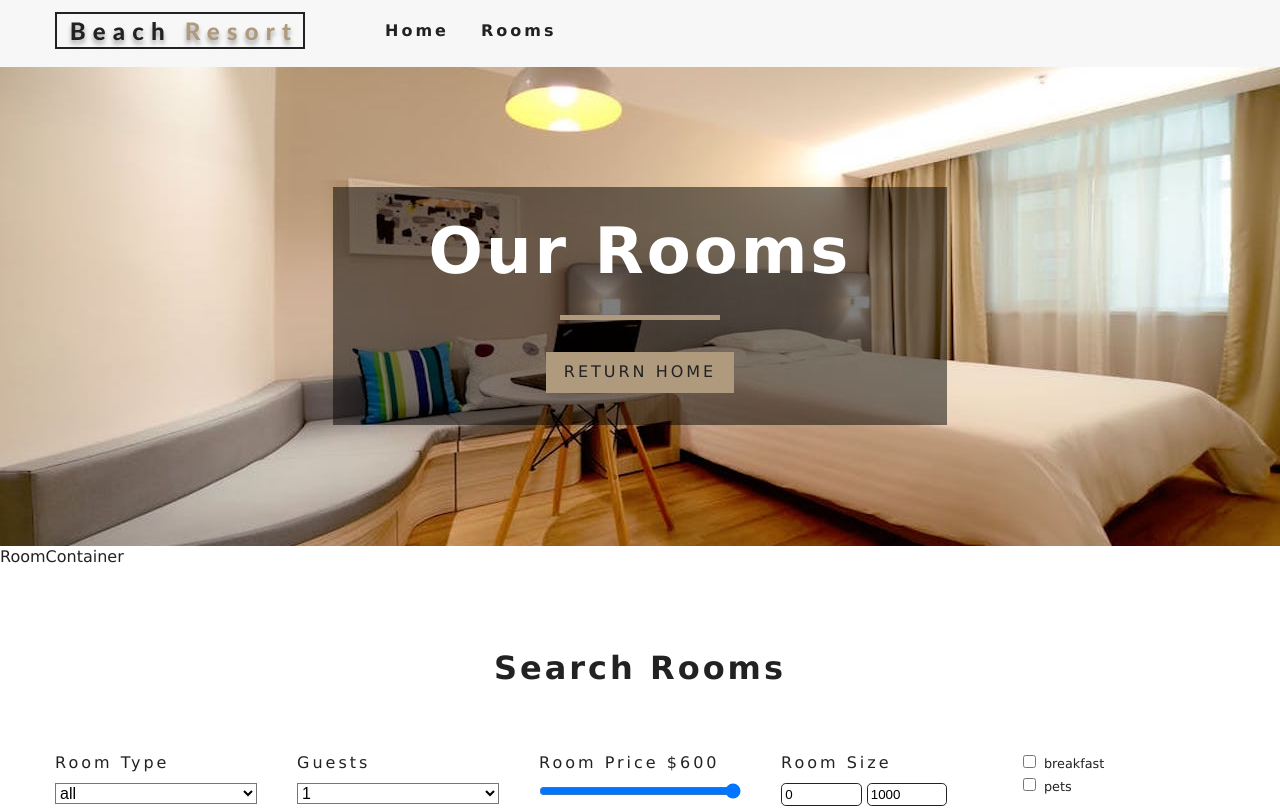
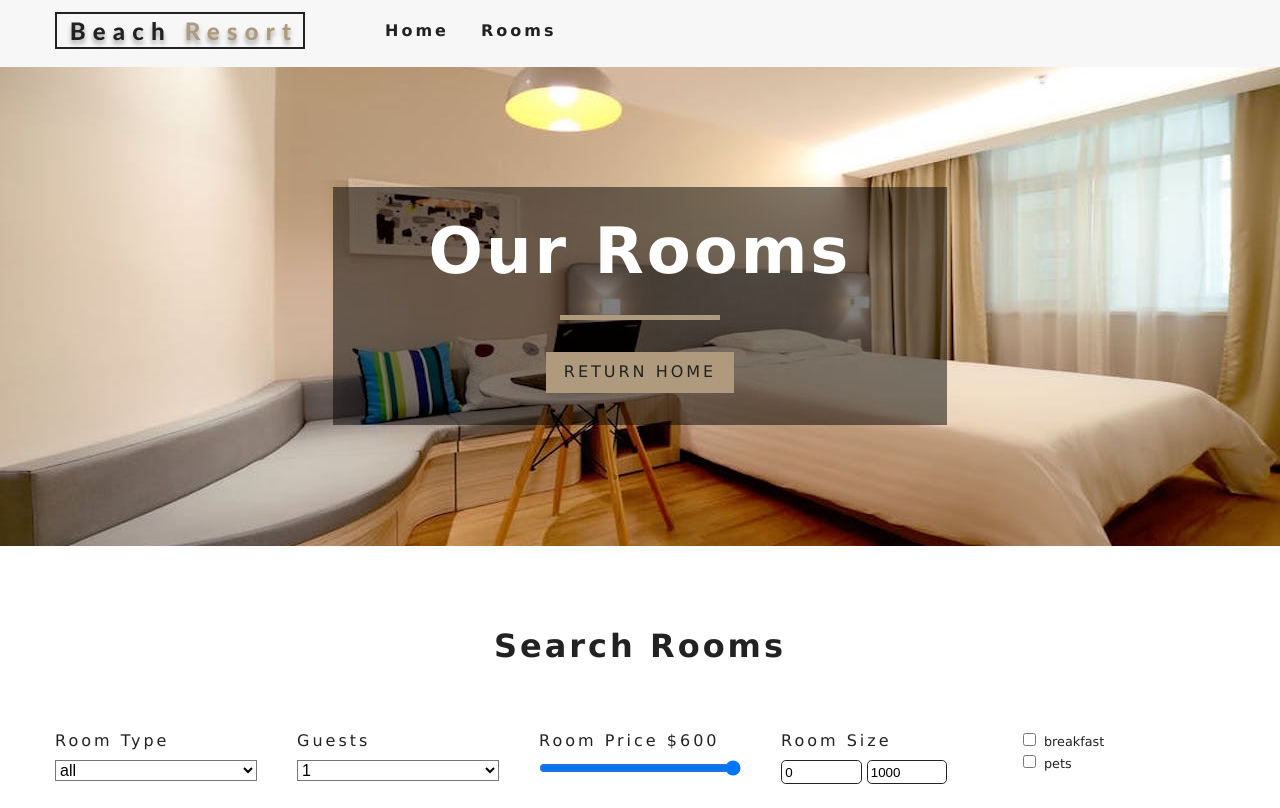
Before and after one commit to shavidze/react-playground, a React (Create React App) app in the folder resort/: page /rooms in a window 1280 px wide. Shown: the top 808 px of the page. Built offline with nearby package versions, Linux system fonts and the light colour scheme.

Commit message:
fixed coding mistakes

```diff
--- a/resort/src/components/RoomContainer.js
+++ b/resort/src/components/RoomContainer.js
@@ -10,7 +10,6 @@ const RoomContainer = ({ context }) => {
   }
   return (
     <>
-      RoomContainer
       <RoomFilter rooms={rooms} />
       <RoomList rooms={sortedRooms} />
     </>
```
